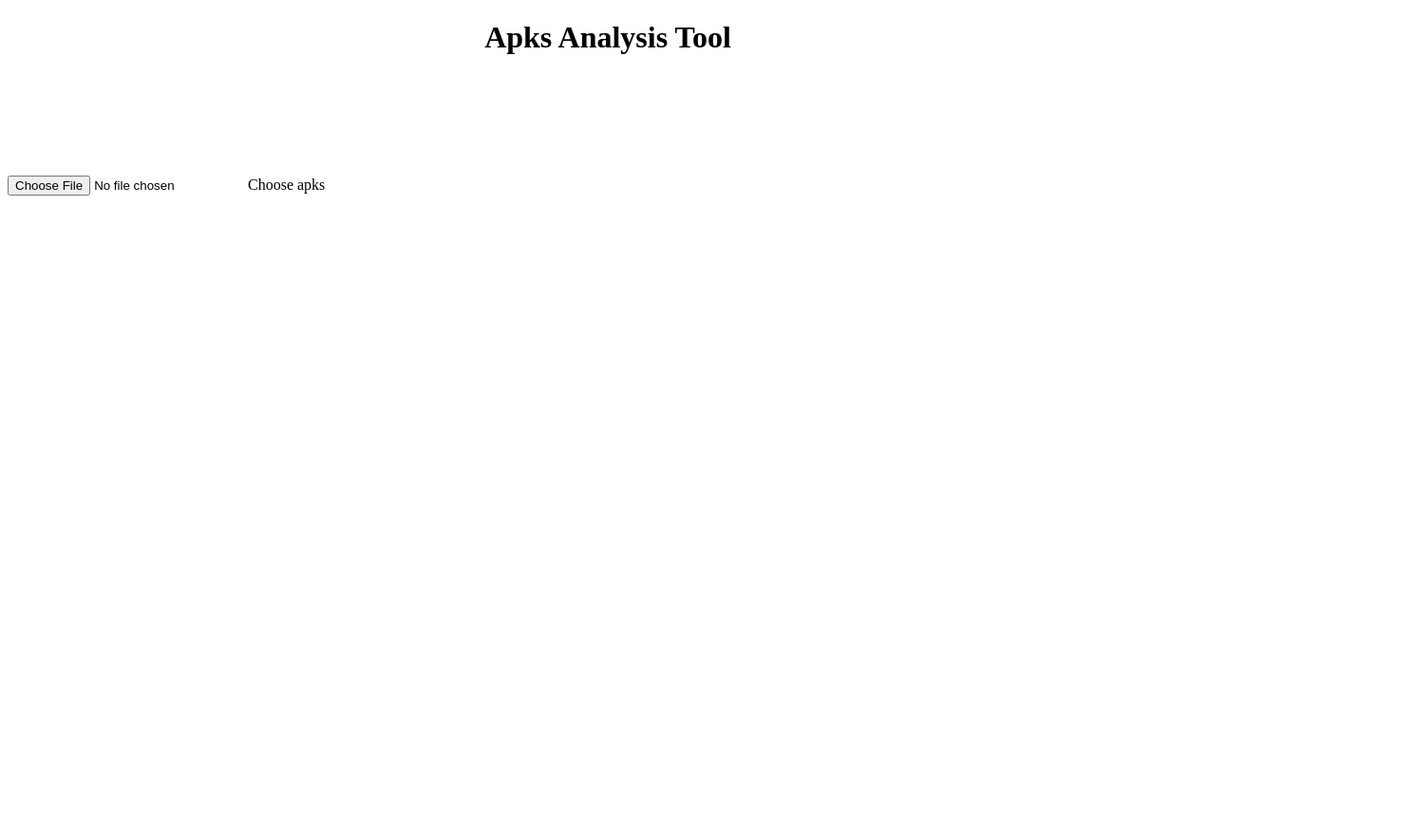
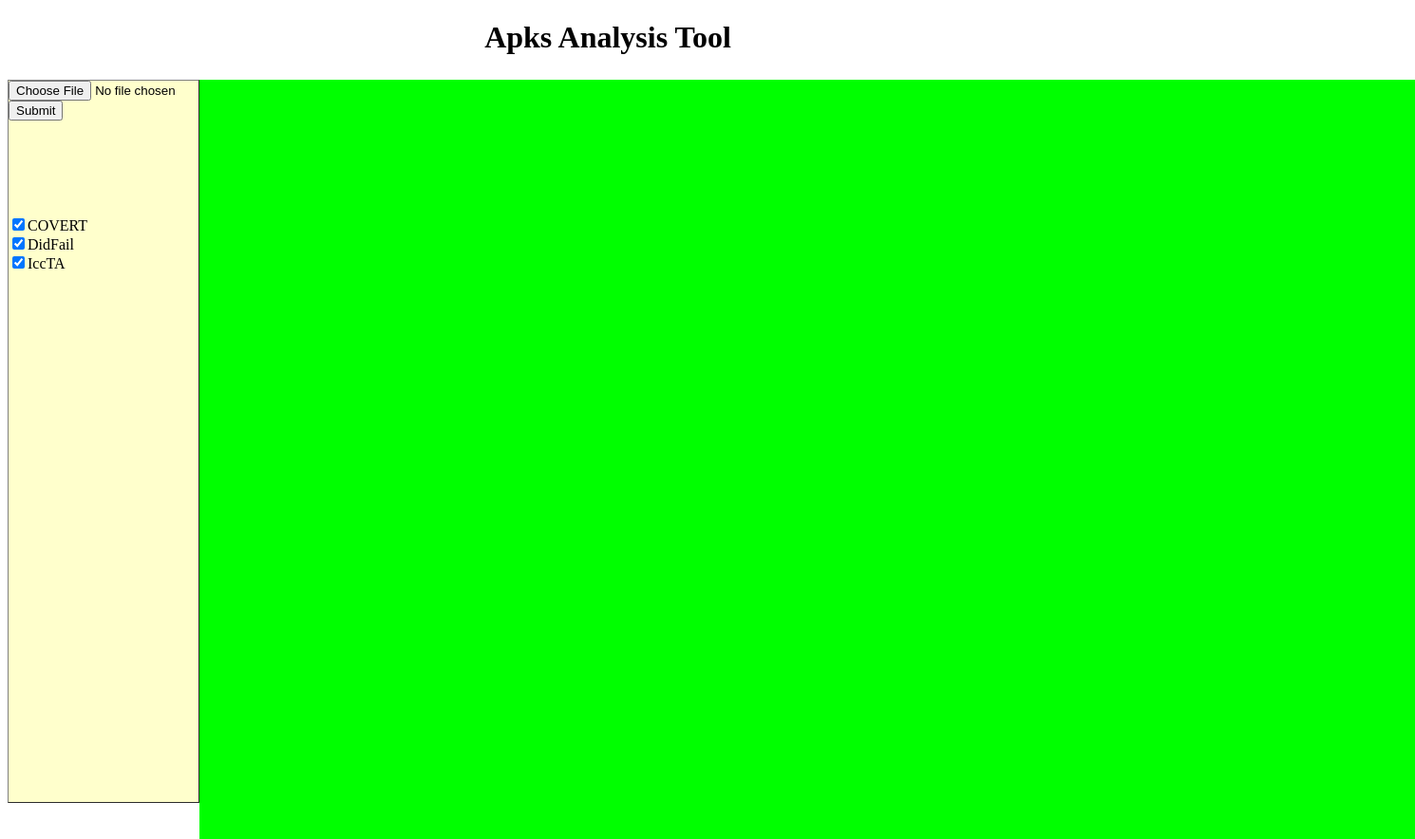
Before and after one commit to Da-Lu/Android_Apks_Analysis_Tool, a plain HTML site: page index.html in a window 1280 px wide. Shown: the whole page at 95% size, 1490 px wide, since content can reach past the window. Before the commit the page ends 800 px from the top, so only its background shows below. Drawn offline with Linux system fonts and the light colour scheme.

Commit message:
update index page

```diff
--- a/base.css
+++ b/base.css
@@ -1,8 +1,23 @@
 h1 {
 	text-align: center;
-	margin-bottom: 10%;
+	margin-bottom: 2%;
 }
 
-input {
+#graph {
+	position: absolute;
+	left: 210px;
+	width: 100%;
+	height: 100%;
+	background-color: #0F0;
+}
 
+#control_panel {
+	position: absolute;
+	border: outset 1px gray;
+	background: #ffffcc;
+	height: 95%;
+	width: 200px;
 }
+#tools {
+	margin-top: 100px;
+}
--- a/index.html
+++ b/index.html
@@ -6,8 +6,21 @@
 </head>
 <body>
 	<h1>Apks Analysis Tool</h1>
-	<form>
-	<input type="file" name="choose_apks" id="C_apks" />Choose apks
-	</form>
+	<div id="graph_box">
+		<svg id="graph" width="800px" height="800px"></svg>
+	</div>
+	<div id="control_panel">
+		<form>
+			<div id="upload_apks">
+				<input type="file" name="choose_apks" />
+				<input type="submit" name="submit" />
+			</div>
+			<div id="tools">
+				<input type="checkbox" name="covert" value="covert" checked />COVERT<br>
+				<input type="checkbox" name="didfail" value="didfail" checked />DidFail<br>
+				<input type="checkbox" name="iccta" value="iccta" checked />IccTA<br>
+			</div>
+		</form>
+	</div>
 </body>
 </html>
```
